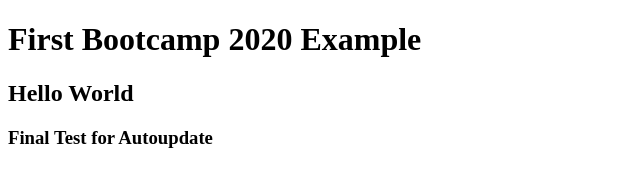
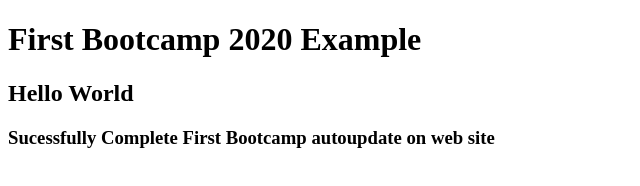
Before and after one commit to razwanshafiq/Bootcamp2020, a plain HTML site: page index.html in a window 1280 px wide. Shown: the whole page, without its empty margins (0-640 px from the left). Drawn offline with Linux system fonts and the light colour scheme.

Commit message:
Update index.html

```diff
--- a/index.html
+++ b/index.html
@@ -8,6 +8,6 @@
 <body>
     <h1>First Bootcamp 2020 Example</h1>
     <h2>Hello World</h2>
-    <h3>Final Test for Autoupdate </h3>
+    <h3>Sucessfully Complete First Bootcamp autoupdate on web site  </h3>
 </body>
 </html>
```
